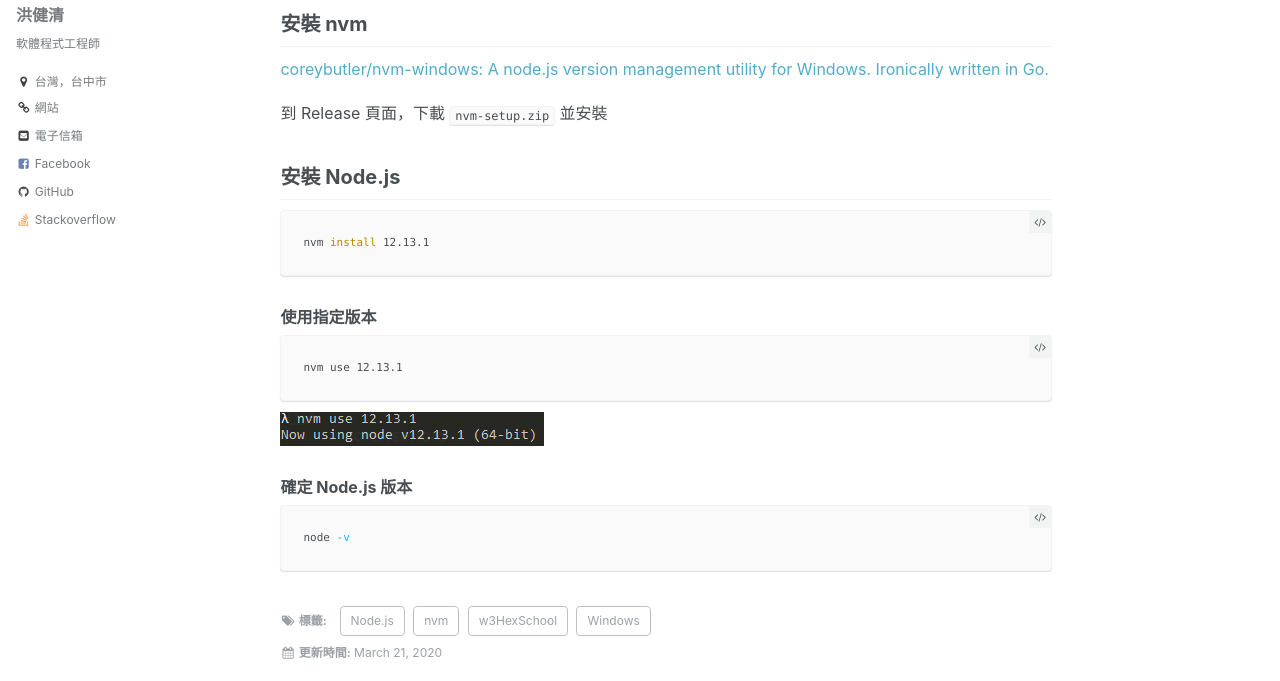
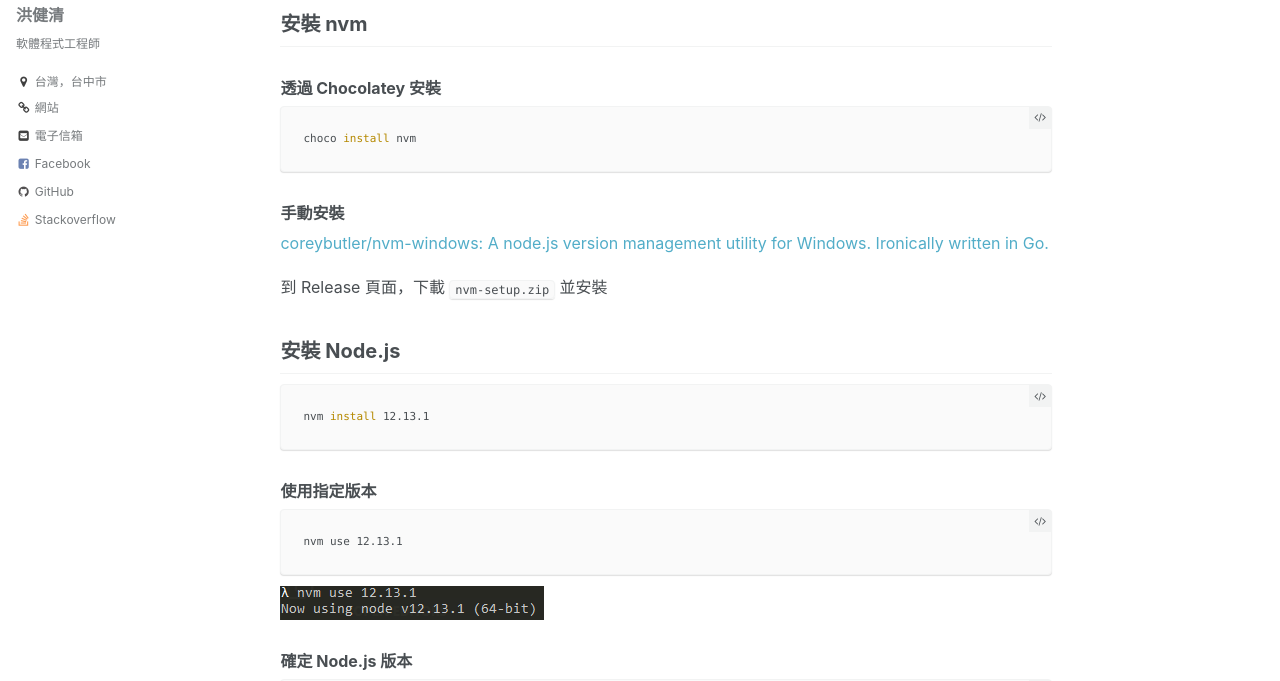
Before and after one commit to allyusd/twblog-source, a Jekyll site: the page built from _posts/2020-03-21-install-nodejs-by-nvm-on-windows.md, in a window 1280 px wide and 900 px high, cut to the strip 219-900 px from the top of the window. Built offline with Jekyll 4.4.1, drawn with Linux system fonts in a browser that asks for light colours; comment, search, counter and statistics services are not loaded.

Commit message:
update: 2020-03-21-install-nodejs-by-nvm-on-windows.md

````diff
--- a/_posts/2020-03-21-install-nodejs-by-nvm-on-windows.md
+++ b/_posts/2020-03-21-install-nodejs-by-nvm-on-windows.md
@@ -7,6 +7,13 @@ nvm 是 Node Version Manager，用來管理各種不同的 Node.js 版本的工
 當各種專案需要使用不同版本的 Node.js 時，透過 nvm 可以快速切換版本
 
 ## 安裝 nvm
+### 透過 Chocolatey 安裝
+
+```shell
+choco install nvm
+```
+
+### 手動安裝
 [coreybutler/nvm-windows: A node.js version management utility for Windows. Ironically written in Go.](https://github.com/coreybutler/nvm-windows)
 
 到 Release 頁面，下載 ```nvm-setup.zip``` 並安裝
````
